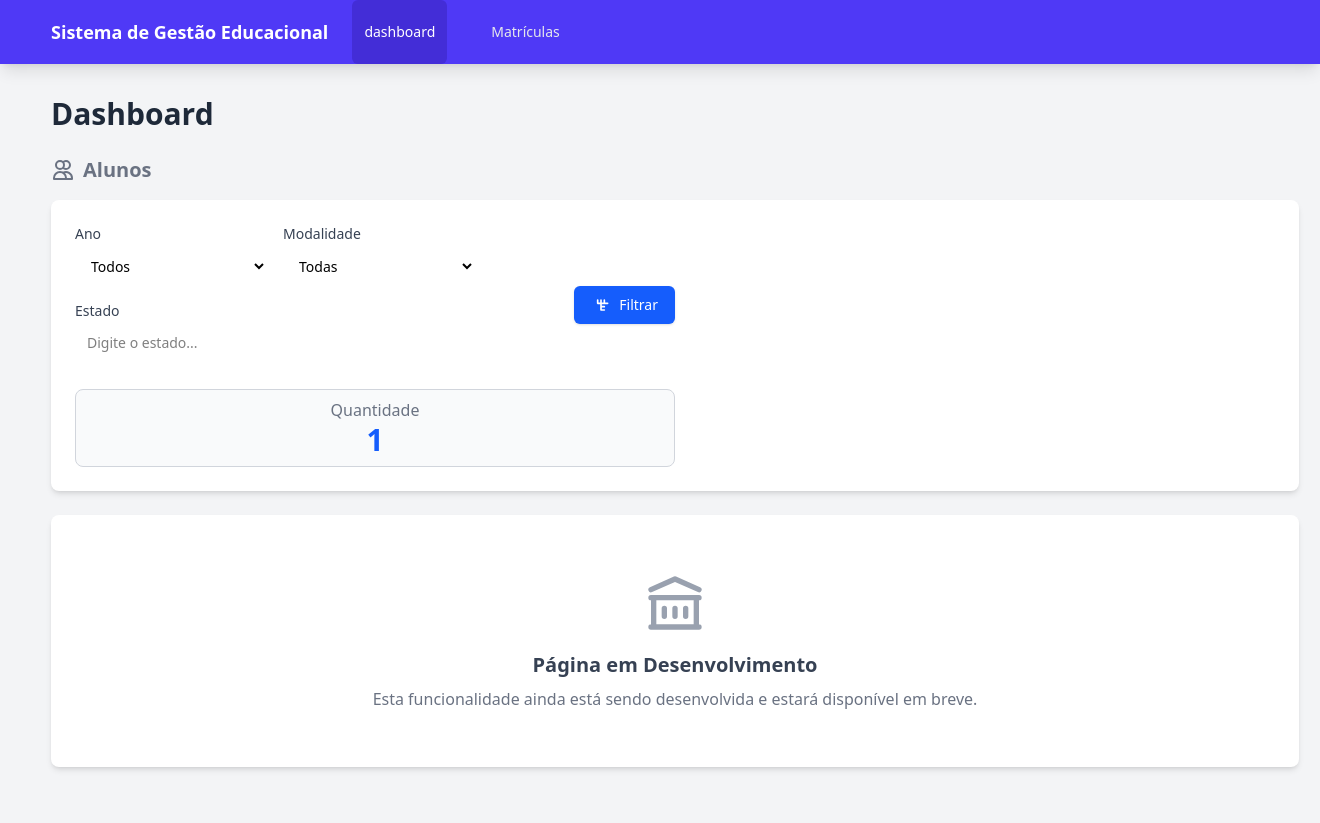
After one commit to High-Martin/matriculas, a Django app: template matriculasapp/templates/matriculasapp/dashboard.html in a window 1320 px wide. The commit adds this page. Run offline with Django 5.2, Linux system fonts and the light colour scheme; the template is opened without the code that fills it: most values are stand-ins (such as "Sample title", 1, 10 or a date in 2020).

Commit message:
feat(navbar): ✨ Atualiza a barra de navegação e adiciona link para o dashboard
* Modifica a classe do contêiner da barra de navegação
* Adiciona link para o `dashboard` na navegação
* Remove links para `cursos` e `alunos` da barra de navegação
* Cria template `dashboard.html` com estrutura inicial
* Implementa views para listar matrículas e dashboard
* Adiciona view API para contagem de alunos com filtros
* Remove templates `listar_alunos.html` e `listar_cursos.html`

```diff
--- a/matriculasapp/templates/matriculasapp/componentes/navbar.html
+++ b/matriculasapp/templates/matriculasapp/componentes/navbar.html
@@ -1,22 +1,17 @@
 <!-- Barra de navegação superior -->
 <nav class="bg-indigo-600 shadow-lg">
-    <div class="max-w-7xl mx-auto px-4">
+    <div class="max-w-7xl mx-[35px] px-4">
         <div class="flex justify-between h-16">
             <div class="flex">
                 <div class="flex-shrink-0 flex items-center">
                     <span class="text-white text-lg font-bold">Sistema de Gestão Educacional</span>
                 </div>
                 <div class="hidden sm:ml-6 sm:flex sm:space-x-8">
-                    <!-- Item de navegação atual -->
+                    <a href="{% url 'dashboard' %}" class="{% if active_menu == 'dashboard' %}bg-indigo-700 text-white{% else %}text-gray-200 hover:bg-indigo-500 hover:text-white{% endif %} px-3 py-2 rounded-md text-sm font-medium flex items-center h-full">
+                        dashboard
+                    </a>
                     <a href="{% url 'listar_matriculas' %}" class="{% if active_menu == 'matriculas' %}bg-indigo-700 text-white{% else %}text-gray-200 hover:bg-indigo-500 hover:text-white{% endif %} px-3 py-2 rounded-md text-sm font-medium flex items-center h-full">
                         Matrículas
-                    </a>
-                    <!-- Outros itens do menu -->
-                    <a href="{% url 'listar_cursos' %}" class="{% if active_menu == 'cursos' %}bg-indigo-700 text-white{% else %}text-gray-200 hover:bg-indigo-500 hover:text-white{% endif %} px-3 py-2 rounded-md text-sm font-medium flex items-center h-full">
-                        Cursos
-                    </a>
-                    <a href="{% url 'listar_alunos' %}" class="{% if active_menu == 'alunos' %}bg-indigo-700 text-white{% else %}text-gray-200 hover:bg-indigo-500 hover:text-white{% endif %} px-3 py-2 rounded-md text-sm font-medium flex items-center h-full">
-                        Alunos
                     </a>
                 </div>
             </div>
@@ -26,14 +21,11 @@
     <!-- Menu mobile -->
     <div class="sm:hidden" id="mobile-menu">
         <div class="px-2 pt-2 pb-3 space-y-1">
+            <a href="{% url 'dashboard' %}" class="{% if active_menu == 'dashboard' %}bg-indigo-700 text-white{% else %}text-gray-200 hover:bg-indigo-500 hover:text-white{% endif %} block px-3 py-2 rounded-md text-base font-medium">
+                Dashboard
+            </a>
             <a href="{% url 'listar_matriculas' %}" class="{% if active_menu == 'matriculas' %}bg-indigo-700 text-white{% else %}text-gray-200 hover:bg-indigo-500 hover:text-white{% endif %} block px-3 py-2 rounded-md text-base font-medium">
                 Matrículas
-            </a>
-            <a href="{% url 'listar_cursos' %}" class="{% if active_menu == 'cursos' %}bg-indigo-700 text-white{% else %}text-gray-200 hover:bg-indigo-500 hover:text-white{% endif %} block px-3 py-2 rounded-md text-base font-medium">
-                Cursos
-            </a>
-            <a href="{% url 'listar_alunos' %}" class="{% if active_menu == 'alunos' %}bg-indigo-700 text-white{% else %}text-gray-200 hover:bg-indigo-500 hover:text-white{% endif %} block px-3 py-2 rounded-md text-base font-medium">
-                Alunos
             </a>
         </div>
     </div>
--- /dev/null
+++ b/matriculasapp/templates/matriculasapp/dashboard.html
@@ -0,0 +1,91 @@
+{% load pagination_extras %}
+<!DOCTYPE html>
+<html lang="pt-BR">
+<head>
+    <meta charset="UTF-8">
+    <meta name="viewport" content="width=device-width, initial-scale=1.0">
+    <title>Dashboard</title>
+    <script src="https://cdn.jsdelivr.net/npm/@tailwindcss/browser@4"></script>
+    {% load static %}
+    <script src="{% static 'js/html-handlers.js' %}"></script>
+    <script src="{% static 'js/actions.js' %}"></script>
+
+</head>
+<body class="bg-gray-100 min-h-screen">
+    {% include 'matriculasapp/componentes/navbar.html' with active_menu='dashboard' %}
+
+    <div class="container mx-[35px] px-4 py-8">
+        <h1 class="text-3xl font-bold text-gray-800 mb-6">Dashboard</h1>
+
+        <!-- Seção de Alunos -->
+        <h2 class="text-xl font-semibold text-gray-500 mb-4 flex items-center gap-2">
+            <svg xmlns="http://www.w3.org/2000/svg" class="h-6 w-6" fill="none" viewBox="0 0 24 24" stroke="currentColor">
+                <path stroke-linecap="round" stroke-linejoin="round" stroke-width="2" d="M12 4.354a4 4 0 110 5.292M15 21H3v-1a6 6 0 0112 0v1zm0 0h6v-1a6 6 0 00-9-5.197M13 7a4 4 0 11-8 0 4 4 0 018 0z" />
+            </svg>
+            Alunos
+        </h2>
+        <div class="bg-white shadow-md rounded-lg p-6 mb-6">
+            <div class="flex flex-col items-start gap-1 w-1/2">
+
+                <div class="flex items-center gap-4">
+                    <div class="flex flex-wrap gap-4 mb-6">
+                        <!-- Filtro de Ano -->
+                        <div class="w-full sm:w-48">
+                            <label for="filtroAno" class="block text-sm font-medium text-gray-700 mb-1">Ano</label>
+                            <select id="filtroAno" class="mt-1 block w-full pl-3 pr-10 py-2 text-base border-gray-300 focus:outline-none focus:ring-blue-500 focus:border-blue-500 sm:text-sm rounded-md">
+                                <option value="">Todos</option>
+                                {% for ano in anos %}
+                                    <option value="{{ ano }}">{{ ano }}</option>
+                                {% endfor %}
+                            </select>
+                        </div>
+
+                        <!-- Filtro de Modalidade -->
+                        <div class="w-full sm:w-48">
+                            <label for="filtroModalidade" class="block text-sm font-medium text-gray-700 mb-1">Modalidade</label>
+                            <select id="filtroModalidade" class="mt-1 block w-full pl-3 pr-10 py-2 text-base border-gray-300 focus:outline-none focus:ring-blue-500 focus:border-blue-500 sm:text-sm rounded-md">
+                                <option value="">Todas</option>
+                                <option value="presencial">Presencial</option>
+                                <option value="ead">EAD</option>
+                                <option value="hibrido">Híbrido</option>
+                            </select>
+                        </div>
+
+                        <!-- Filtro de Estados (descritivo - charfield) -->
+                        <div class="w-full sm:w-48">
+                            <label for="filtroEstado" class="block text-sm font-medium text-gray-700 mb-1">Estado</label>
+                            <input type="text" id="filtroEstado" placeholder="Digite o estado..." class="mt-1 block w-full px-3 py-2 text-base border-gray-300 focus:outline-none focus:ring-blue-500 focus:border-blue-500 sm:text-sm rounded-md">
+                        </div>
+                    </div>
+                    <button type="submit" class="flex justify-center items-center px-4 py-2 border border-transparent text-sm font-medium rounded-md shadow-sm text-white bg-blue-600 hover:bg-blue-700 focus:outline-none focus:ring-2 focus:ring-offset-2 focus:ring-blue-500">
+                        <svg xmlns="http://www.w3.org/2000/svg" class="h-5 w-5 mr-2" fill="none" viewBox="0 0 24 24" stroke="currentColor">
+                            <path stroke-linecap="round" stroke-linejoin="round" stroke-width="2" d="M8 10h8m-4 4h4m-4 4h4m-4-8v8m0-8H8m0 0V6m0 4h8m-4 0V6m0 4h8m-4 0V6m0 4H8m0 0V6m0 4h8" />
+                        </svg>
+                        Filtrar
+                    </button>
+                </div>
+                       <!-- Contador de Alunos -->
+                <div class="flex justify-center bg-gray-50 rounded-lg py-2 px-8 border-gray-300 border w-full">
+                    <div class="flex flex-col items-center">
+                        <span class="text-base text-gray-500">Quantidade</span>
+                        <span id="contadorAlunos"
+                        class="text-3xl font-semibold text-blue-600">{{ count_alunos }}</span>
+                    </div>
+                </div>
+
+            </div>
+        </div>
+
+        <!-- Seção em Desenvolvimento (existente) -->
+        <div class="bg-white shadow-md rounded-lg p-6 mb-6">
+            <div class="flex flex-col items-center justify-center p-8">
+                <svg xmlns="http://www.w3.org/2000/svg" class="h-16 w-16 text-gray-400 mb-4" fill="none" viewBox="0 0 24 24" stroke="currentColor">
+                    <path stroke-linecap="round" stroke-linejoin="round" stroke-width="2" d="M8 14v3m4-3v3m4-3v3M3 21h18M3 10h18M3 7l9-4 9 4M4 10h16v11H4V10z" />
+                </svg>
+                <h2 class="text-xl font-semibold text-gray-700 mb-2">Página em Desenvolvimento</h2>
+                <p class="text-gray-500 text-center">Esta funcionalidade ainda está sendo desenvolvida e estará disponível em breve.</p>
+            </div>
+        </div>
+    </div>
+</body>
+</html>
```
Also changed, not shown: matriculasapp/templates/matriculasapp/listar_alunos.html (deleted, +0 -27 lines), matriculasapp/templates/matriculasapp/listar_cursos.html (deleted, +0 -27 lines), matriculasapp/views/api.py (added, +46 -0 lines), matriculasapp/views/core.py (added, +99 -0 lines), matriculasapp/views/__init__.py (added).
